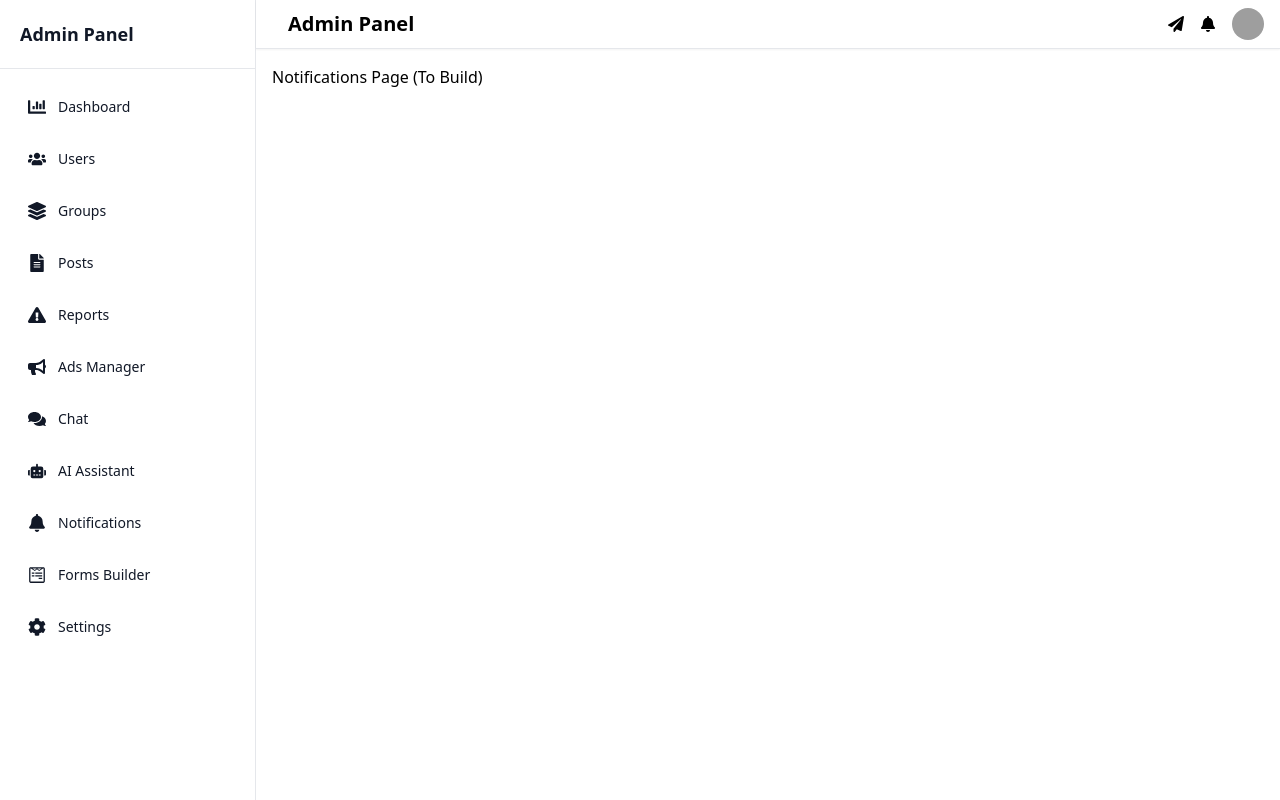
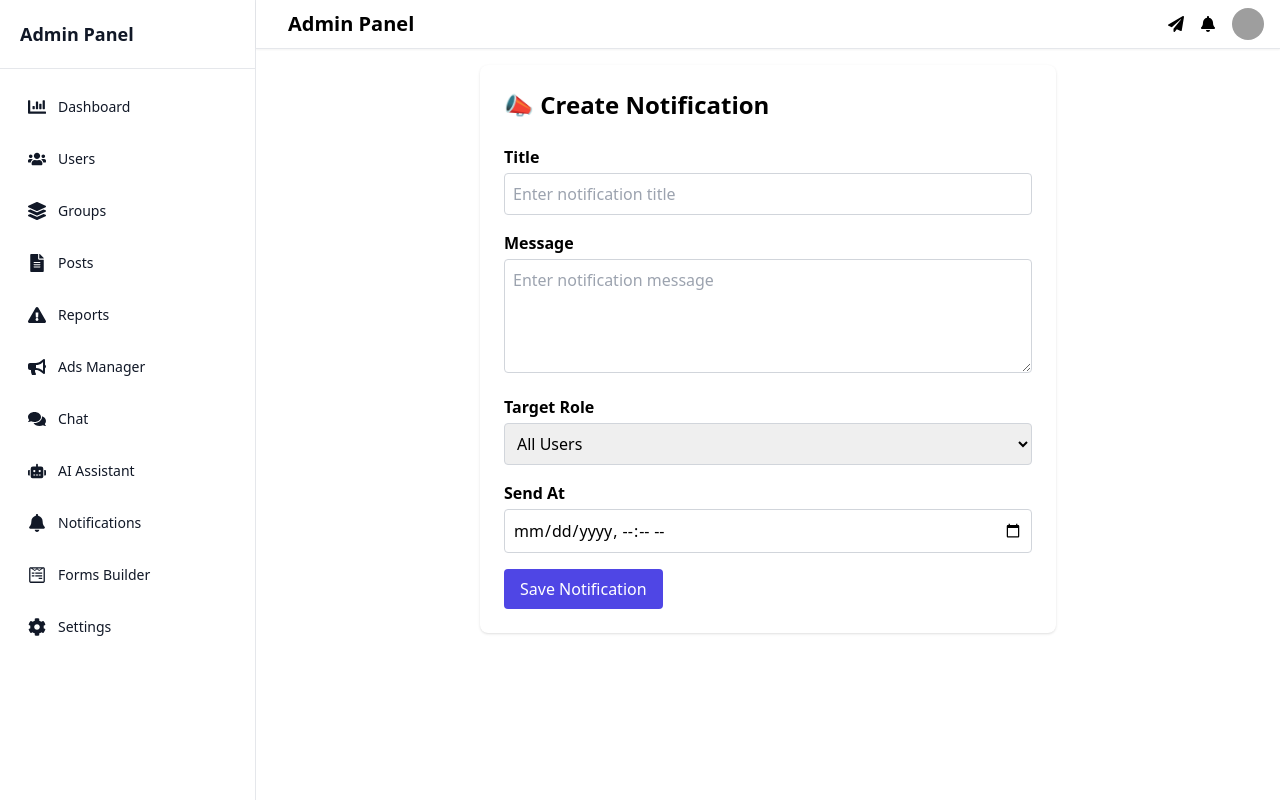
Before and after one commit to ZiyadSariAA/Dashboard-Admin, a React (Create React App) app: page /notifications in a window 1280 px wide. Built offline with nearby package versions, Linux system fonts and the light colour scheme; no server answers; grey boxes are pictures that could not be loaded.

Commit message:
added notification thing and added filter in the users page

```diff
--- a/src/components/UsersTable.js
+++ b/src/components/UsersTable.js
@@ -1,9 +1,11 @@
+// src/components/UsersTable.js
+
 import React, { useState, useEffect } from "react";
 import { useNavigate } from "react-router-dom";
 import { collection, getDocs } from "firebase/firestore";
 import { firestore } from "../firebase";
 
-const UsersTable = () => {
+const UsersTable = ({ searchTerm }) => {
   const [users, setUsers] = useState([]);
   const navigate = useNavigate();
 
@@ -12,7 +14,7 @@ const UsersTable = () => {
       try {
         const snapshot = await getDocs(collection(firestore, "users"));
         const userList = snapshot.docs.map((doc) => ({
-          id: doc.id, // ✅ Use document ID
+          id: doc.id,
           ...doc.data(),
         }));
         setUsers(userList);
@@ -23,6 +25,10 @@ const UsersTable = () => {
 
     fetchUsers();
   }, []);
+
+  const filteredUsers = users.filter((user) =>
+    user.name?.toLowerCase().includes(searchTerm.toLowerCase())
+  );
 
   return (
     <div className="overflow-x-auto">
@@ -37,10 +43,10 @@ const UsersTable = () => {
           </tr>
         </thead>
         <tbody>
-          {users.map((user) => (
+          {filteredUsers.map((user) => (
             <tr
               key={user.id}
-              onClick={() => navigate(`/users/${user.id}`)} // ✅ Use doc ID
+              onClick={() => navigate(`/users/${user.id}`)}
               className="text-center cursor-pointer hover:bg-gray-100 transition"
             >
               <td className="p-3 border border-gray-300">
--- /dev/null
+++ b/src/context/AppContext.js
@@ -0,0 +1,13 @@
+// src/context/AppContext.js
+
+import { createContext, useContext } from "react";
+
+// Create the context
+const AppContext = createContext();
+
+// Create a custom hook to use the context
+export const useAppContext = () => {
+  return useContext(AppContext);
+};
+
+export default AppContext;
--- /dev/null
+++ b/src/context/AppProvider.js
@@ -0,0 +1,35 @@
+// src/context/AppProvider.js
+
+import React, { useState, useEffect } from "react";
+import { auth } from "../firebase"; // Assuming Firebase is already set up
+import AppContext from "./AppContext";
+
+// The provider component
+export const AppProvider = ({ children }) => {
+  const [user, setUser] = useState(null);
+  const [userData, setUserData] = useState(null);
+
+  useEffect(() => {
+    // Listen for user authentication status changes
+    const unsubscribe = auth.onAuthStateChanged((firebaseUser) => {
+      if (firebaseUser) {
+        setUser(firebaseUser);
+        setUserData(firebaseUser); // You can customize this if you want additional user data
+      } else {
+        setUser(null);
+        setUserData(null);
+      }
+    });
+
+    // Clean up the listener on unmount
+    return () => unsubscribe();
+  }, []);
+
+  return (
+    <AppContext.Provider value={{ user, userData }}>
+      {children}
+    </AppContext.Provider>
+  );
+};
+
+export default AppProvider;
--- a/src/firebase.js
+++ b/src/firebase.js
@@ -1,6 +1,10 @@
+// src/firebase.js
+
 // Import the functions you need from the SDKs you need
 import { initializeApp } from "firebase/app";
 import { getFirestore } from "firebase/firestore";
+import { getAuth } from "firebase/auth";  // Import getAuth
+
 const firebaseConfig = {
   apiKey: "AIzaSyCYXcibxc2c8zgzrzu6aEdz43oA3RvbvLw",
   authDomain: "brainshub00.firebaseapp.com",
@@ -10,10 +14,10 @@ const firebaseConfig = {
   appId: "1:305087704913:web:dbf6b7df9bb553e3c26d70"
 };
 
-
-
-
 // Initialize Firebase
 const app = initializeApp(firebaseConfig);
-const firestore=getFirestore(app);
-export { firestore };
+const firestore = getFirestore(app);
+const auth = getAuth(app);  // Initialize Firebase Auth
+
+// Export both firestore and auth
+export { firestore, auth };
--- a/src/index.js
+++ b/src/index.js
@@ -4,12 +4,15 @@ import { BrowserRouter } from "react-router-dom"; // ✅ Import BrowserRouter
 import "./index.css";
 import App from "./App";
 import reportWebVitals from "./reportWebVitals";
+import { AppProvider } from "./context/AppProvider"; // ✅ Import AppProvider
 
 const root = ReactDOM.createRoot(document.getElementById("root"));
 root.render(
   <React.StrictMode>
-    <BrowserRouter> {/* ✅ Wrap App inside BrowserRouter */}
-      <App />
+    <BrowserRouter> {/* Wrap App inside BrowserRouter */}
+      <AppProvider> {/* Wrap App inside AppProvider */}
+        <App />
+      </AppProvider>
     </BrowserRouter>
   </React.StrictMode>
 );
--- /dev/null
+++ b/src/pages/Notifications.js
@@ -0,0 +1,140 @@
+// src/pages/Notifications.js
+
+import React, { useState } from "react";
+import { addDoc, collection, serverTimestamp } from "firebase/firestore";
+import { firestore } from "../firebase";
+import { useAppContext } from "../context/AppContext"; // Import custom hook
+
+const Notifications = () => {
+  // Form states
+  const [title, setTitle] = useState("");
+  const [message, setMessage] = useState("");
+  const [targetRole, setTargetRole] = useState("all");
+  const [sendAt, setSendAt] = useState("");
+  const [status, setStatus] = useState("");
+  const [loading, setLoading] = useState(false);
+
+  // Access user data from custom context
+  const { user, userData } = useAppContext();
+
+  const handleSubmit = async (e) => {
+    e.preventDefault();
+    setStatus("Saving...");
+    setLoading(true);
+
+    try {
+      await addDoc(collection(firestore, "scheduled_notifications"), {
+        title: title.trim(),
+        message: message.trim(),
+        targetRole: targetRole.trim(),
+        sendAt: new Date(sendAt),
+        sent: false,
+        createdAt: serverTimestamp(),
+        createdBy: user?.uid || "unknown",
+        createdByName: userData?.name || "Unknown",
+        targetUserIds: [], // Optional: for future use if targeting specific users
+      });
+
+      // Reset form fields on success
+      setTitle("");
+      setMessage("");
+      setTargetRole("all");
+      setSendAt("");
+      setStatus("✅ Notification saved successfully!");
+    } catch (error) {
+      console.error("Error saving notification:", error);
+      setStatus("❌ Failed to save notification.");
+    } finally {
+      setLoading(false);
+    }
+  };
+
+  return (
+    <div className="p-6 max-w-xl mx-auto bg-white shadow rounded-lg">
+      <h1 className="text-2xl font-bold mb-6">📣 Create Notification</h1>
+
+      <form onSubmit={handleSubmit} className="space-y-4">
+        {/* Title */}
+        <div>
+          <label htmlFor="notification-title" className="block font-semibold mb-1">
+            Title
+          </label>
+          <input
+            id="notification-title"
+            type="text"
+            placeholder="Enter notification title"
+            className="w-full border border-gray-300 p-2 rounded"
+            value={title}
+            onChange={(e) => setTitle(e.target.value)}
+            required
+          />
+        </div>
+
+        {/* Message */}
+        <div>
+          <label htmlFor="notification-message" className="block font-semibold mb-1">
+            Message
+          </label>
+          <textarea
+            id="notification-message"
+            placeholder="Enter notification message"
+            className="w-full border border-gray-300 p-2 rounded"
+            rows="4"
+            value={message}
+            onChange={(e) => setMessage(e.target.value)}
+            required
+          ></textarea>
+        </div>
+
+        {/* Target Role */}
+        <div>
+          <label htmlFor="notification-target-role" className="block font-semibold mb-1">
+            Target Role
+          </label>
+          <select
+            id="notification-target-role"
+            className="w-full border border-gray-300 p-2 rounded"
+            value={targetRole}
+            onChange={(e) => setTargetRole(e.target.value)}
+          >
+            <option value="all">All Users</option>
+            <option value="admin">Admins</option>
+            <option value="student">Students</option>
+            <option value="advisor">Advisors</option>
+          </select>
+        </div>
+
+        {/* Send At */}
+        <div>
+          <label htmlFor="notification-send-at" className="block font-semibold mb-1">
+            Send At
+          </label>
+          <input
+            id="notification-send-at"
+            type="datetime-local"
+            className="w-full border border-gray-300 p-2 rounded"
+            value={sendAt}
+            onChange={(e) => setSendAt(e.target.value)}
+            required
+          />
+        </div>
+
+        {/* Submit Button */}
+        <button
+          type="submit"
+          disabled={loading}
+          className={`bg-indigo-600 hover:bg-indigo-700 text-white px-4 py-2 rounded transition ${
+            loading ? "opacity-50 cursor-not-allowed" : ""
+          }`}
+        >
+          {loading ? "Saving..." : "Save Notification"}
+        </button>
+      </form>
+
+      {/* Status Message */}
+      {status && <p className="mt-4 text-sm text-gray-600">{status}</p>}
+    </div>
+  );
+};
+
+export default Notifications;
--- a/src/pages/Users.js
+++ b/src/pages/Users.js
@@ -1,11 +1,22 @@
-import React from "react";
+// src/pages/Users.js
 
+import React, { useState } from "react";
 import UsersTable from "../components/UsersTable";
+import SearchBar from "../components/ui/SearchBar";
+
 const Users = () => {
+  const [searchTerm, setSearchTerm] = useState("");
+
   return (
-    <div>
+    <div className="p-4">
       <h1 className="text-xl font-bold mb-4">Users Management</h1>
-      <UsersTable />
+
+      {/* Search Bar */}
+      <div className="mb-4">
+        <SearchBar value={searchTerm} onChange={setSearchTerm} />
+      </div>
+
+      <UsersTable searchTerm={searchTerm} />
     </div>
   );
 };
--- a/src/services/AppRoutes.jsx
+++ b/src/services/AppRoutes.jsx
@@ -1,3 +1,5 @@
+// src/services/AppRoutes.jsx
+
 import React from "react";
 import { Routes, Route } from "react-router-dom";
 
@@ -7,7 +9,8 @@ import Dashboard from "../pages/Dashboard";
 import Users from "../pages/Users";
 import Settings from "../pages/Settings";
 import Groups from "../pages/Groups";
-import UserProfile from "../pages/UsersProfile"; // ✅ Make sure this matches the actual filename
+import UserProfile from "../pages/UsersProfile";
+import Notifications from "../pages/Notifications"; // ✅ Actual component
 
 // Future placeholders
 const Posts = () => <div>Posts Page (To Build)</div>;
@@ -15,7 +18,6 @@ const Reports = () => <div>Reports Page (To Build)</div>;
 const AdsManager = () => <div>Ads Manager Page (To Build)</div>;
 const Chat = () => <div>Chat Page (To Build)</div>;
 const AIAssistant = () => <div>AI Assistant Page (To Build)</div>;
-const Notifications = () => <div>Notifications Page (To Build)</div>;
 const FormsBuilder = () => <div>Forms Builder Page (To Build)</div>;
 
 const AppRoutes = () => {
@@ -24,7 +26,7 @@ const AppRoutes = () => {
       <Route path="/" element={<Welcome />} />
       <Route path="/dashboard" element={<Dashboard />} />
       <Route path="/users" element={<Users />} />
-      <Route path="/users/:id" element={<UserProfile />} /> {/* ✅ Uses document ID */}
+      <Route path="/users/:id" element={<UserProfile />} />
       <Route path="/groups" element={<Groups />} />
       <Route path="/settings" element={<Settings />} />
       <Route path="/posts" element={<Posts />} />
@@ -32,7 +34,7 @@ const AppRoutes = () => {
       <Route path="/ads-manager" element={<AdsManager />} />
       <Route path="/chat" element={<Chat />} />
       <Route path="/ai-assistant" element={<AIAssistant />} />
-      <Route path="/notifications" element={<Notifications />} />
+      <Route path="/notifications" element={<Notifications />} /> {/* ✅ Real page */}
       <Route path="/forms-builder" element={<FormsBuilder />} />
     </Routes>
   );
```
Also changed, not shown: src/context/ThemeContext.js (deleted).
